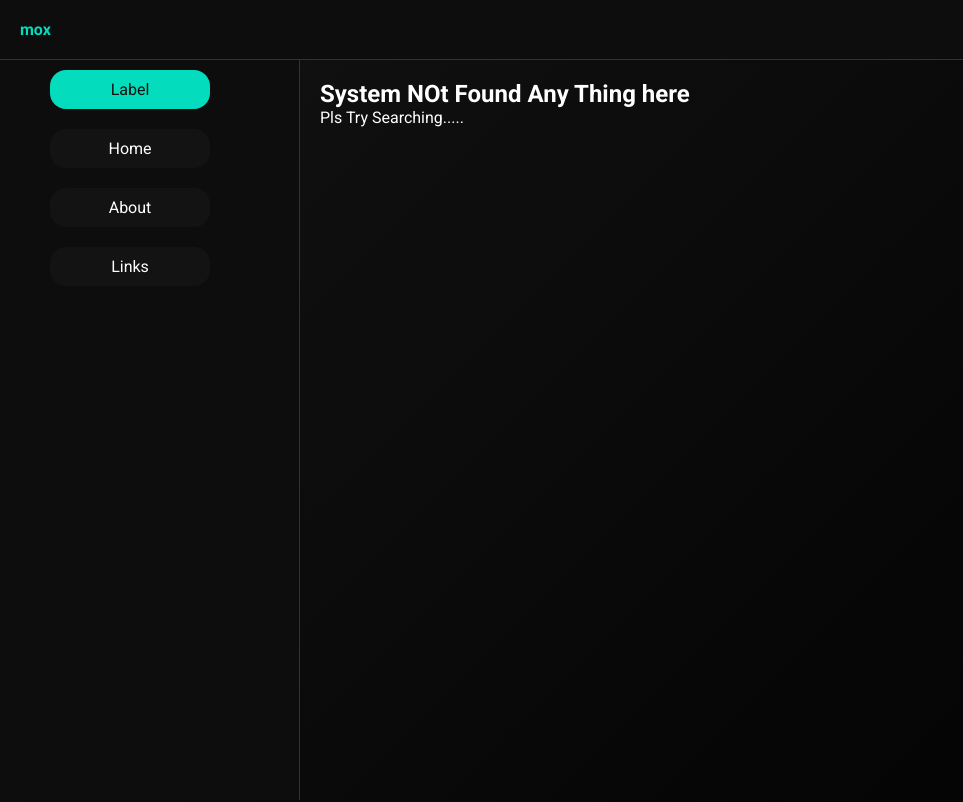
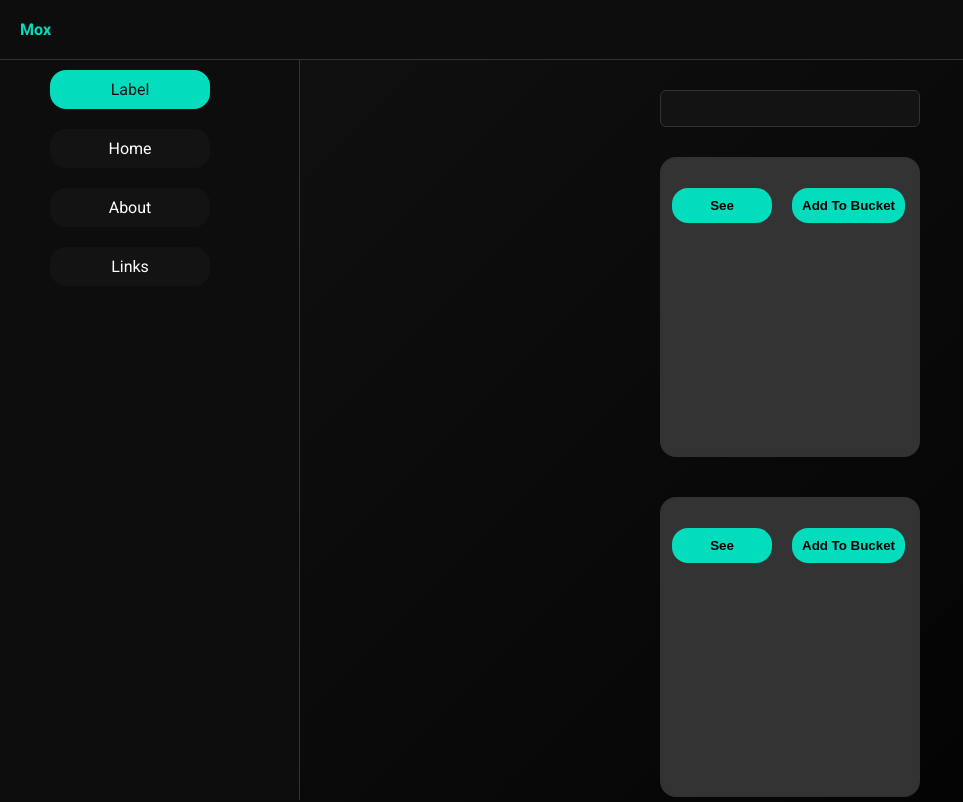
Before and after one commit to Anuj2025/Mox, a React (Create React App) app: page /Mox/products in a window 1280 px wide. Before the commit this address had no page. Shown: the top 802 px of the page, without its empty margins (0-963 px from the left). Built offline with nearby package versions, Linux system fonts and the light colour scheme; no server answers.

Commit message:
Updated basename for routing issue

```diff
--- a/src/App.jsx
+++ b/src/App.jsx
@@ -8,38 +8,46 @@ import 'aos/dist/aos.css';
 import { useEffect, useState } from 'react';
 import Loader from './Components/Loader/Loader';
 import gsap from 'gsap';
-import PageNotFound from "./Pages/PageNotFound/PageNotFound"
-import Products from "./Pages/Products/Product"
-
-import { ToastContainer, toast, Zoom, Bounce} from 'react-toastify';
+import PageNotFound from "./Pages/PageNotFound/PageNotFound";
+import Products from "./Pages/Products/Product";
+import { ToastContainer } from 'react-toastify';
+import { getAuth, onAuthStateChanged } from "firebase/auth";
+import app from "./_Auth/Firebase";
 
 export default function App() {
-
   const [loader, setLoader] = useState(true);
 
+  // Initialize AOS animations
   useEffect(() => {
     AOS.init({ duration: 1000 });
   }, []);
 
+  // Handle Firebase Authentication State
+  useEffect(() => {
+    const auth = getAuth(app);
+    const unsubscribe = onAuthStateChanged(auth, (user) => {
+      setLoader(false); // Set loader to false once the auth state is determined
+    });
+    return () => unsubscribe(); // Cleanup subscription
+  }, []);
+
+  // Load Content and Initialize GSAP Animations
   useEffect(() => {
     const loadContent = async () => {
       // Example of async data fetching
       // await fetchData();
-
-      setTimeout(() => {
-        setLoader(false);
-      }, 2000);
+      setLoader(false); // Set loader to false after loading content
     };
 
     loadContent();
 
+    // Initialize GSAP animation
     gsap.fromTo(
       ".Pop",
       { opacity: 0, y: 50 },
       { opacity: 1, y: 0, duration: 1 }
     );
   }, []);
-
 
   return (
     <>
@@ -53,7 +61,7 @@ position="top-right"
             autoClose={5000}
             hideProgressBar={false}
             newestOnTop={false}
-closeOnClick={false}
+            closeOnClick
             rtl={false}
             pauseOnFocusLoss
             draggable
@@ -65,7 +73,6 @@ theme="dark"
             <Route path="/createAccount" element={<CreateAccount mode="login" />} />
             <Route path="/*" element={<PageNotFound />} />
             <Route path="/products" element={<Products />} />
-
           </Routes>
         </main>
       )}
--- /dev/null
+++ b/src/Assets/Assets.jsx
@@ -0,0 +1,9 @@
+// Dynamically import all images from the assets folder
+const importAll = (requireContext) => {
+  return requireContext.keys().map((key) => requireContext(key));
+};
+
+// Import all images from the assets folder
+const images = importAll(require.context("../Assets", false, /\.(png|jpe?g|svg)$/));
+
+export default images;
--- a/src/Pages/Home/Home.jsx
+++ b/src/Pages/Home/Home.jsx
@@ -25,6 +25,8 @@ export default function Home() {
   // Authentication listener
   useEffect(() => {
     const unsubscribe = onAuthStateChanged(auth, (user) => {
+      setLoggedUser(user ? `hello, ${user.email.split("@")[0]}` : "Hello, user!");
+
       if (user) {
 
         setElementLoggedIn(
@@ -52,7 +54,6 @@ export default function Home() {
           </div>
         );
       } else {
-        setLoggedUser("");
         setElementLoggedIn(
           <div className="createAccount">
             <h3>Start By Creating Account</h3>
@@ -108,7 +109,7 @@ export default function Home() {
           {/* Banner */}
           <div className="Banner">
             <div className="BannerImg" ref={bannerRef}>
-              Hello, {loggedUser || "User"}!
+              {loggedUser || "Hello,  user!"}
             </div>
           </div>
           {/* Login Now Section */}
--- /dev/null
+++ b/src/Pages/Products/Product.css
@@ -0,0 +1,50 @@
+.product-con{
+  display: flex;
+  justify-content: center;
+  align-items: center;
+  text-align: center;
+  flex-direction: column;
+}
+.Thambnail{
+  width: 100%;
+  height: 160px;
+  background: var(--navbar);
+  border-radius: 6px;
+}
+
+#Title{
+  font-weight: bold;
+  font-size: 700;
+  margin: 10px;
+}
+
+#discription{
+  align-items: start;
+  text-align: start;
+  margin: 10px;
+  display: flex;
+  flex-wrap: wrap;
+}
+.con{
+  margin: 20px;
+  flex-direction: column;
+  overflow: hidden;
+  background: #333;
+  width: 260px;
+  min-height: 300px;
+  border-radius: 16px;
+  display: flex;
+  justify-content: start;
+  align-items: start;
+  text-align: center;
+  border: 2px solid var(--border);
+}
+
+.con:hover{
+  box-shadow: 1px 1px 10px var(--navbar);
+}
+
+#bucket{
+  background: #fff;
+  color: #333;
+}
--- a/src/Pages/Products/Product.jsx
+++ b/src/Pages/Products/Product.jsx
@@ -1,8 +1,34 @@
-import { useParams } from 'react-router-dom';
+import React from "react";
+import ProductList from "../../Products/ProductList";
+import "./Product.css";
 
 const Products = () => {
-  const { id } = useParams();
-  return <div>Product ID: {id}</div>;
+  return (
+    <>
+  <div className="product-con">
+  <div className="SearchCon">
+  <input type="text" id="searchBar" />
+
+    </div>
+
+        {ProductList.map((product, index) => (
+          <div className="con" key={product.id || index}>
+            <div className="thumbnail">
+              <img src={product.Assets} alt={product.title} />
+            </div>
+            <div className="product-detail">
+              <p className="title">{product.title}</p>
+              <p className="description">{product.description}</p>
+              <div className="btns">
+                <button>See</button>
+                <button className="bucket-btn">Add To Bucket</button>
+              </div>
+            </div>
+          </div>
+        ))}
+  </div>
+  </>
+  );
 };
 
 export default Products;
--- a/src/Products/ProductList.jsx
+++ b/src/Products/ProductList.jsx
@@ -1,6 +1,25 @@
+import images from "../Assets/Assets.jsx"
+
+
 const ProductList = [
   {
     id: 1,
+    discription: null,
+    title: null,
+    link: null,
+    bucketId: "buck1",
+    productId: "1",
+    Asstes: images.logo,
+  },
+    {
+    id: 2,
+    discription: null,
+    title: null,
+    link: null,
+    bucketId: "buck2",
+    productId: "1",
     Asstes: null,
   },
   ]
+
+  export default ProductList;
--- a/src/index.css
+++ b/src/index.css
@@ -23,6 +23,7 @@
   background: linear-gradient(135deg, var(--background), #000);
   font-family: "Roboto", serif;
   color: #fff;
+  text-transform: capitalize;
 }
 
 /* defaults */
@@ -109,6 +110,13 @@ header{
   text-align: center;
   flex-direction: column;
 }
+button{
+  transition: .5s ease;
+}
+
+button:hover{
+  box-shadow: 1px 1px 10px var(--headers);
+}
 
 main{
   grid-area: main;
--- a/src/index.js
+++ b/src/index.js
@@ -6,7 +6,7 @@ import './index.css'
 
 const root = ReactDOM.createRoot(document.getElementById('root'));
 root.render(
-<BrowserRouter>
+<BrowserRouter basename="/Mox">
       <App />
 </BrowserRouter>
 );
```
Lines whose indentation alone changed are shown as unchanged.
